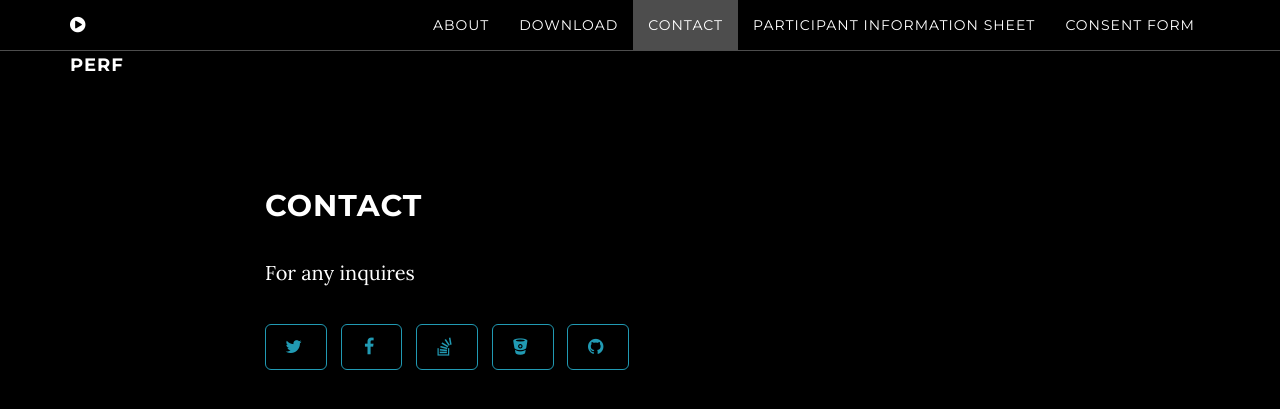
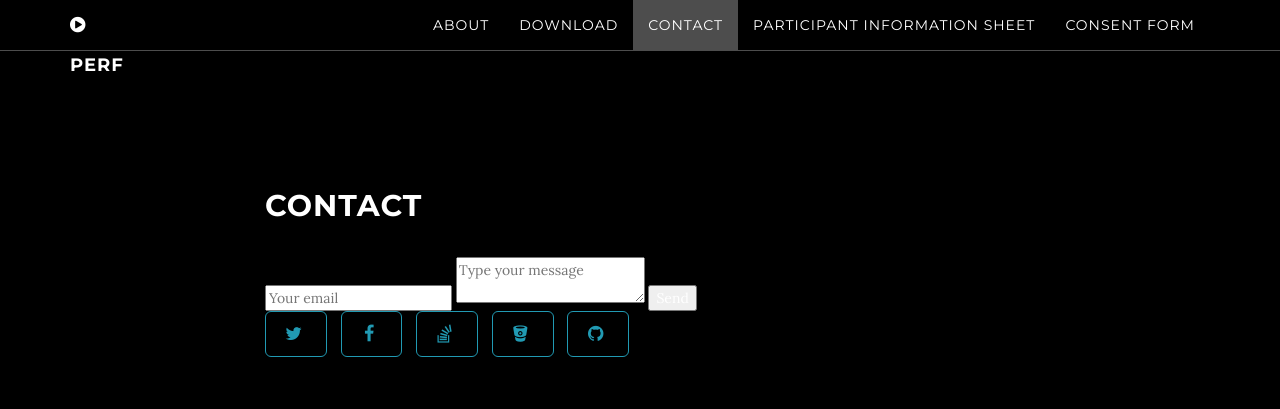
Before and after one commit to socsys/measurements, a Jekyll site: the page built from index.html, in a window 1280 px wide and 900 px high, scrolled down 3024 px. Shown: the top 409 px of the window. Built offline with Jekyll 4.4.1, drawn with Linux system fonts in a browser that asks for light colours.

Commit message:
Update contact.html

```diff
--- a/_includes/contact.html
+++ b/_includes/contact.html
@@ -3,7 +3,14 @@
         <div class="row">
             <div class="col-lg-8 col-lg-offset-2">
                 <h2>Contact</h2>
-                <p>For any inquires</p>
+                    <div id="contact-form">
+                        <form action="https://formspree.io/mpzyqdng" method="POST">
+                        <input type="hidden" name="_subject" value="Contact request from personal website" />
+                        <input type="email" name="_replyto" placeholder="Your email" required>
+                        <textarea name="message" placeholder="Type your message" required></textarea>
+                        <button type="submit">Send</button>
+                        </form>
+                    </div>
                     <ul class="list-inline banner-social-buttons">
                     {% for network in site.social %}
                     <li>
```
